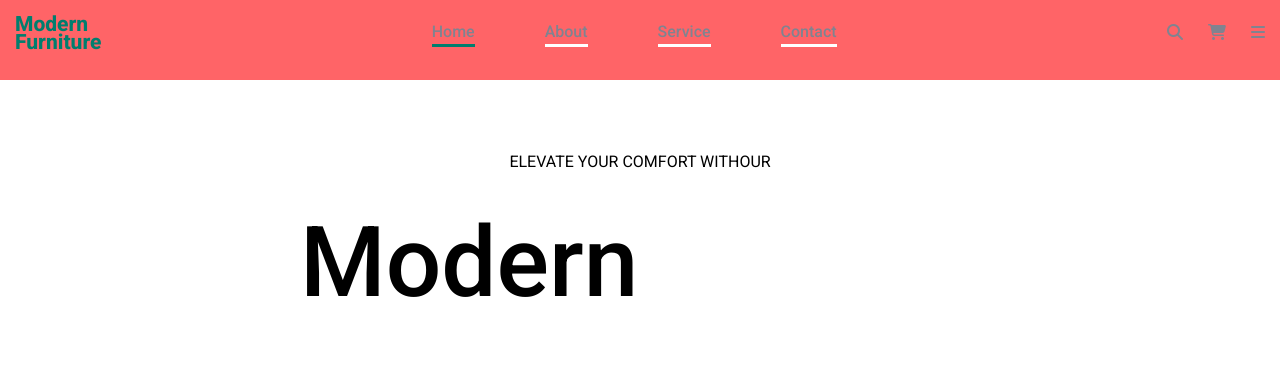
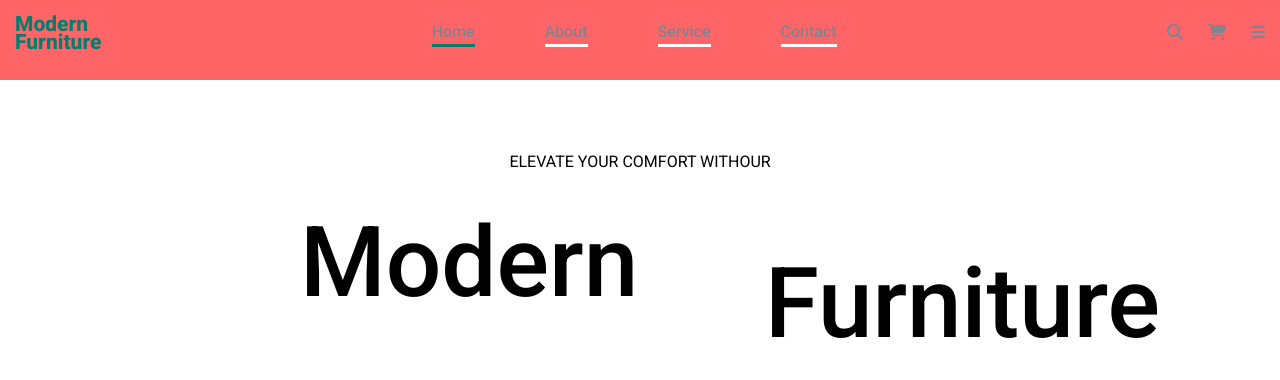
Before and after one commit to chanreaksmeyleng/ModernFurniture, a website: page index.html in a window 1280 px wide. Drawn offline with Linux system fonts and the light colour scheme.

Commit message:
first commit

```diff
--- a/index.html
+++ b/index.html
@@ -36,7 +36,7 @@
                 <P class="pt-[50px]">ELEVATE YOUR COMFORT WITHOUR</P>
             </div>
             <p class="lg:text-[98px] md:text-[68px] sm:text-[38px] text-[38px] z-9 absolute lg:pl-[300px] MD:pl-[200px] sm:pl-[25px] pl-[25px] font-medium text-brandnamecolor pt-[15px]" data-aos="fade-right" data-aos-duration="1000">Modern</p>
-            <!-- <p class="text-[98px] z-7 absolute top-[215px] pl-[765px] font-medium text-brandnamecolor pt-[15px]" data-aos="fade-left" data-aos-duration="2000">Furniture</p> -->
+            <p class="text-[98px] z-7 absolute top-[215px] pl-[765px] font-medium text-brandnamecolor pt-[15px]" data-aos="fade-left" data-aos-duration="2000">Furniture</p>
             <!-- <div class="flex flex-row justify-center pt-[45px]">
                 <div class="h-[200px] w-[300px] z-10">
                     <img src="src/asset/image/9825294_4267983.png" alt="">
```
